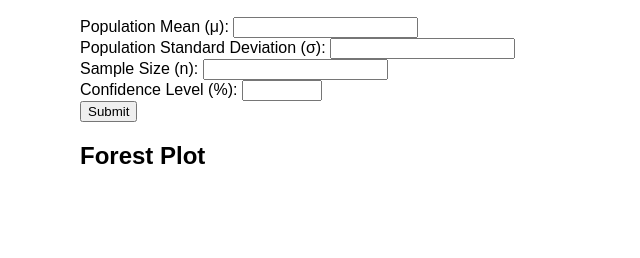
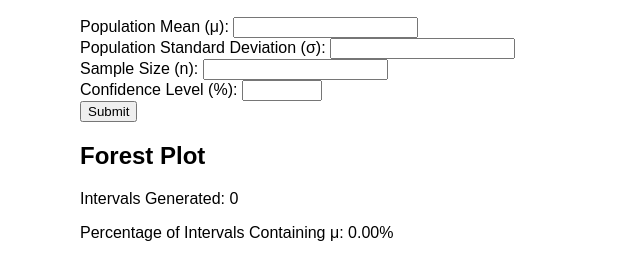
Before and after one commit to mpanderson/DCR-website, a Flask app: page /confidenceInterval in a window 1280 px wide. Shown: the part 509-767 px from the top of the page, without its empty margins (0-640 px from the left). Before the commit the page ends 673 px from the top, so only its background shows below. Run offline with Flask 3, Linux system fonts and the light colour scheme; some libraries are stand-ins or nearby versions.

Commit message:
Corrected the x-axis and how the intervals are displayed

```diff
--- a/static/app.js
+++ b/static/app.js
@@ -3,6 +3,11 @@ document.getElementById('submit').addEventListener('click', async function() {
     const sigma = parseFloat(document.getElementById('sigma').value);
     const n = parseInt(document.getElementById('n').value);
     const confidence = parseFloat(document.getElementById('confidence').value);
+
+    if (isNaN(mu) || isNaN(sigma) || isNaN(n) || isNaN(confidence)) {
+        alert("Please enter valid numeric values.");
+        return;
+    }
 
     const response = await fetch('/generate_sample', {
         method: 'POST',
@@ -12,44 +17,82 @@ document.getElementById('submit').addEventListener('click', async function() {
         body: JSON.stringify({ mu, sigma, n, confidence })
     });
 
+    if (response.ok) {
         const result = await response.json();
-
         updatePlot(mu, sigma, result.lower, result.upper, result.containsMu);
+    } else {
+        const error = await response.json();
+        alert("Error: " + error.error);
+    }
 });
 
 let intervals = [];
+let intervalCount = 0;
+let intervalsContainingMu = 0;
+
+const svg = d3.select("#plot")
+    .append("svg")
+    .attr("width", 800)
+    .attr("height", 500);
+
+const margin = {top: 20, right: 30, bottom: 30, left: 40};
+const width = +svg.attr("width") - margin.left - margin.right;
+const height = +svg.attr("height") - margin.top - margin.bottom;
+
+const x = d3.scaleLinear().range([0, width]);
+const y = d3.scaleBand().range([height, 0]).padding(0.1);
+
+const g = svg.append("g")
+    .attr("transform", `translate(${margin.left},${margin.top})`);
+
+// Add the vertical line at mu
+const muLine = g.append("line")
+    .attr("class", "mu-line")
+    .attr("y1", 0)
+    .attr("y2", height)
+    .attr("stroke", "blue")
+    .attr("stroke-width", 2);
+
 function updatePlot(mu, sigma, lower, upper, containsMu) {
-  const plot = d3.select('#plot');
     intervals.push({ lower, upper, containsMu });
 
-  const margin = { top: 20, right: 30, bottom: 40, left: 40 },
-      width = 800 - margin.left - margin.right,
-      height = 500 - margin.top - margin.bottom;
+    intervalCount++;
+    if (containsMu) {
+        intervalsContainingMu++;
+    }
 
-  const x = d3.scaleLinear()
-      .domain([mu - 4 * sigma, mu + 4 * sigma])
-      .range([0, width]);
+    const percentageContainingMu = ((intervalsContainingMu / intervalCount) * 100).toFixed(2);
 
-  plot.selectAll('*').remove();
-  const svg = plot.append('svg')
-      .attr('width', width + margin.left + margin.right)
-      .attr('height', height + margin.top + margin.bottom)
-      .append('g')
-      .attr('transform', `translate(${margin.left},${margin.top})`);
+    document.getElementById('interval-count').textContent = intervalCount;
+    document.getElementById('percentage-containing-mu').textContent = percentageContainingMu;
 
-  svg.append('line')
-      .attr('x1', x(mu))
-      .attr('x2', x(mu))
-      .attr('y1', 0)
-      .attr('y2', height)
-      .attr('stroke', 'black');
+    x.domain([mu - 1.5 * sigma, mu + 1.5 * sigma]);
+    y.domain(intervals.map((_, i) => i));
 
-  intervals.forEach((interval, index) => {
-      svg.append('line')
-          .attr('x1', x(interval.lower))
-          .attr('x2', x(interval.upper))
-          .attr('y1', index * 5)
-          .attr('y2', index * 5)
-          .attr('stroke', interval.containsMu ? 'black' : 'red');
-  });
+    g.selectAll(".interval").remove();
+
+    g.selectAll(".interval")
+        .data(intervals)
+        .enter().append("line")
+        .attr("class", "interval")
+        .attr("x1", d => x(d.lower))
+        .attr("x2", d => x(d.upper))
+        .attr("y1", (d, i) => y(i) + y.bandwidth() / 2)
+        .attr("y2", (d, i) => y(i) + y.bandwidth() / 2)
+        .attr("stroke", d => d.containsMu ? "black" : "red");
+
+    // Update the vertical line position at mu
+    muLine.attr("x1", x(mu)).attr("x2", x(mu));
+
+    g.selectAll(".x-axis").remove();
+    g.selectAll(".y-axis").remove();
+
+    g.append("g")
+        .attr("class", "x-axis")
+        .attr("transform", `translate(0,${height})`)
+        .call(d3.axisBottom(x));
+
+    g.append("g")
+        .attr("class", "y-axis")
+        .call(d3.axisLeft(y).tickFormat(""));
 }
--- a/templates/confidenceInterval.html
+++ b/templates/confidenceInterval.html
@@ -62,6 +62,10 @@
       </div>
       <div class="plot-column">
           <h2>Forest Plot</h2>
+          <div id="stats">
+              <p>Intervals Generated: <span id="interval-count">0</span></p>
+              <p>Percentage of Intervals Containing μ: <span id="percentage-containing-mu">0.00</span>%</p>
+          </div>
           <div id="plot"></div>
       </div>
     </div>
```
Lines whose indentation alone changed are shown as unchanged.
